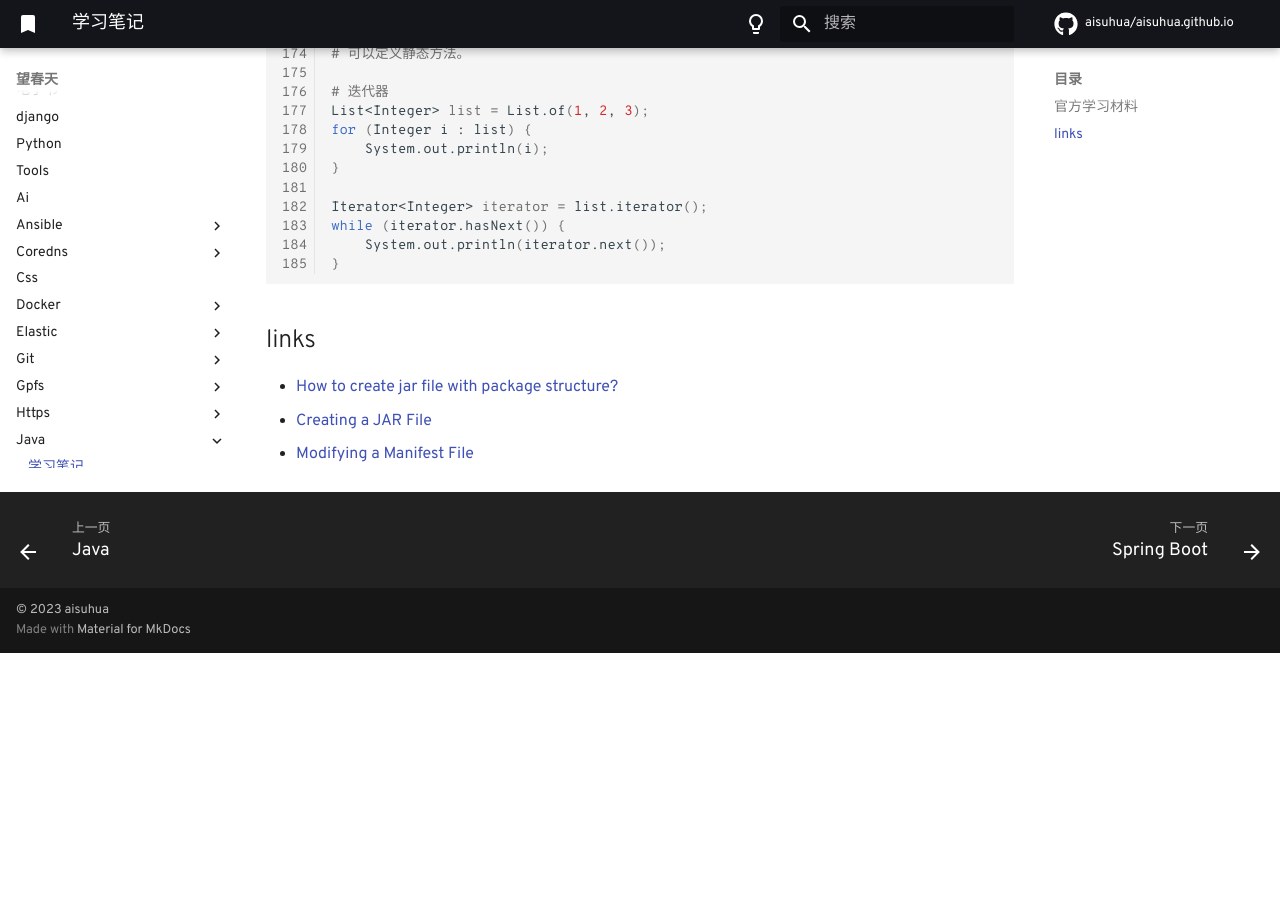
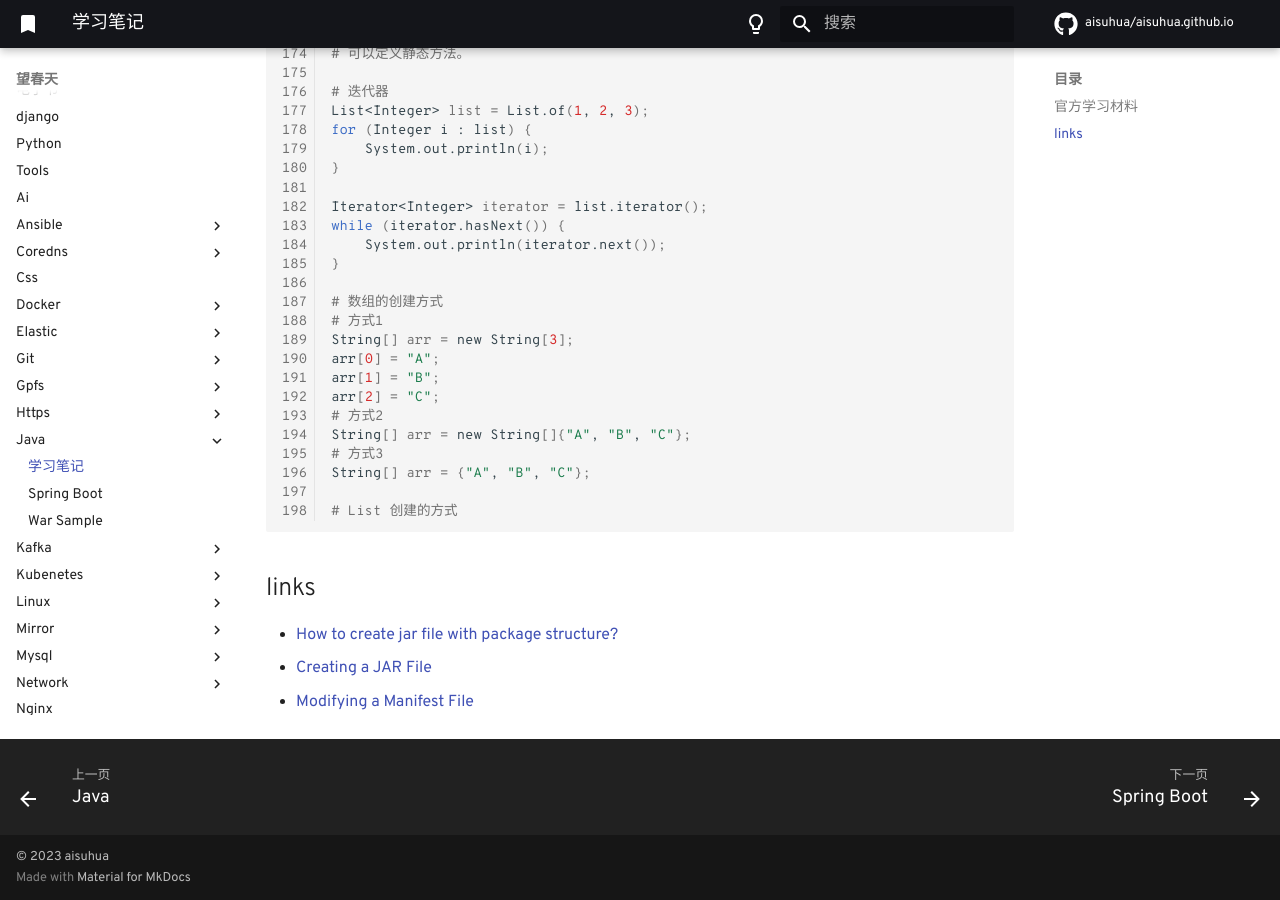
Before and after one commit to aisuhua/aisuhua.github.io, an MkDocs documentation site: the page built from docs/java/notes.md, in a window 1280 px wide and 900 px high, scrolled down 3597 px. Built offline with MkDocs 1.6.1 and Material for MkDocs 9.7.7, drawn with Linux system fonts in a browser that asks for light colours; comment, search, counter and statistics services are not loaded; before the commit the page ends 4250 px from its top, so only the background shows below that.

Commit message:
notes.md

````diff
--- a/docs/java/notes.md
+++ b/docs/java/notes.md
@@ -192,6 +192,21 @@ Iterator<Integer> iterator = list.iterator();
 while (iterator.hasNext()) {
     System.out.println(iterator.next());
 }
+
+# 数组的创建方式
+# 方式1
+String[] arr = new String[3];
+arr[0] = "A";
+arr[1] = "B";
+arr[2] = "C";
+# 方式2
+String[] arr = new String[]{"A", "B", "C"};
+# 方式3
+String[] arr = {"A", "B", "C"};
+
+# List 创建的方式
+
+
 ```
 
 ## links
````
